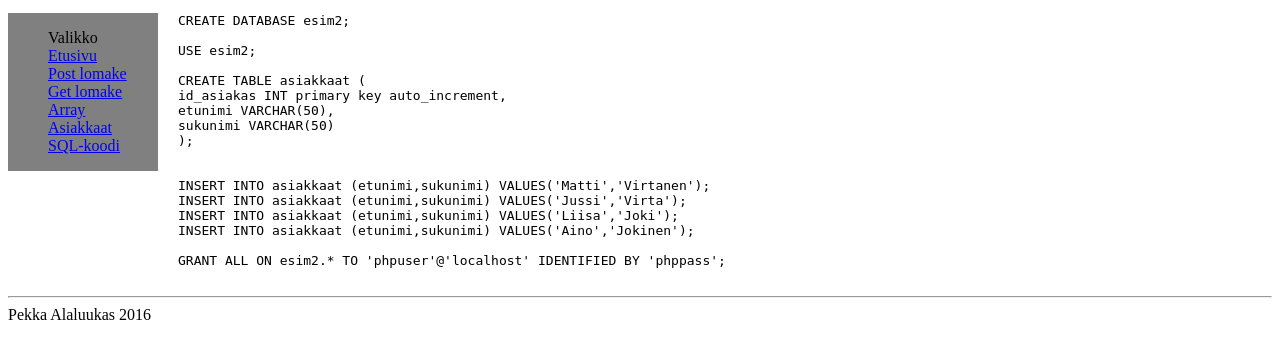
After one commit to gitpeksi/esim2, a PHP site: page /sql.php in a window 1280 px wide. The commit adds this page. Shown: the top 359 px of the page. Run offline with PHP 8.4, Linux system fonts and the light colour scheme.

Commit message:
sql-koodi lisätty

```diff
--- a/menu.php
+++ b/menu.php
@@ -13,6 +13,7 @@
 <li><a href="get.php">Get lomake</a></li>
 <li><a href="array.php">Array</a></li>
 <li><a href="asiakas.php">Asiakkaat</a></li>
+<li><a href="sql.php">SQL-koodi</a></li>
 </ul>
 </div>
 <div id="sisalto">
--- /dev/null
+++ b/sql.php
@@ -0,0 +1,22 @@
+<?php include "menu.php";?>
+<pre>
+CREATE DATABASE esim2;
+
+USE esim2;
+
+CREATE TABLE asiakkaat (
+id_asiakas INT primary key auto_increment,
+etunimi VARCHAR(50),
+sukunimi VARCHAR(50)
+);
+
+
+INSERT INTO asiakkaat (etunimi,sukunimi) VALUES('Matti','Virtanen');
+INSERT INTO asiakkaat (etunimi,sukunimi) VALUES('Jussi','Virta');
+INSERT INTO asiakkaat (etunimi,sukunimi) VALUES('Liisa','Joki');
+INSERT INTO asiakkaat (etunimi,sukunimi) VALUES('Aino','Jokinen');
+
+GRANT ALL ON esim2.* TO 'phpuser'@'localhost' IDENTIFIED BY 'phppass';
+
+</pre>
+<?php include "footer.php";?>
```
Also changed, not shown: index.php (+8 -2 lines).
